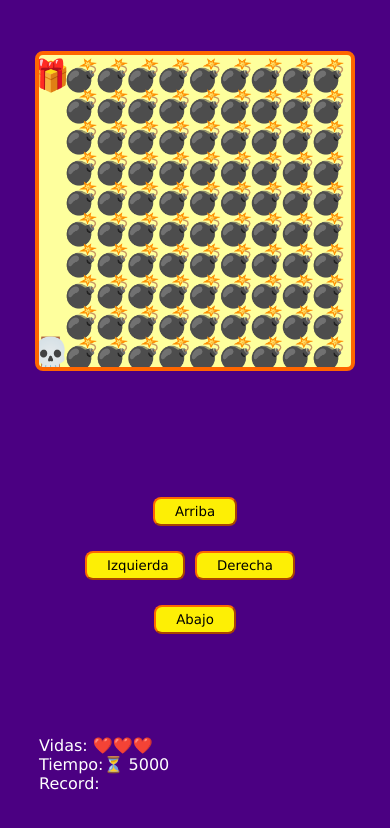
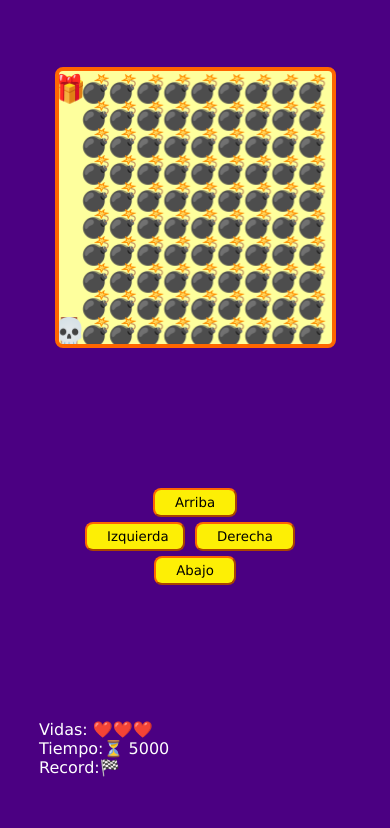
Before and after one commit to jordiaz87/videogames, a plain HTML site: page index.html in a window 390 px wide. Drawn offline with Linux system fonts and the light colour scheme.

Commit message:
Depurando errores del juego

```diff
--- a/game.js
+++ b/game.js
@@ -38,13 +38,17 @@ window.addEventListener('resize', setCanvasSize);
 
 function setCanvasSize() {
     if (window.innerHeight > window.innerWidth) {
-        canvasSize = window.innerWidth * 0.8;
+        canvasSize = window.innerWidth * 0.7;
     } else {
-        canvasSize = window.innerHeight * 0.8;
+        canvasSize = window.innerHeight * 0.7;
     }
+
+    canvasSize = Number(canvasSize.toFixed(0));
     canvas.setAttribute('width', canvasSize);
     canvas.setAttribute('height', canvasSize);
     elementsSize = canvasSize / 10.1;
+    playerPosition.x = undefined;
+    playerPosition.y = undefined;
     startGame();
 }
 
--- a/index.html
+++ b/index.html
@@ -24,7 +24,7 @@
             <!-- Pendiente -->
             <p>Vidas: <span id="lives"></span></p>
             <p>Tiempo:⏳ <span id="time"></span></p>
-            <p>Record: <span id="record"></span></p>
+            <p>Record:🏁<span id="record"></span></p>
             <p id="result"></p>
         </div>
     </div>
--- a/styles.css
+++ b/styles.css
@@ -57,6 +57,6 @@ body {
   }
 
   @media (max-width: 440px) {
-    button { margin-top: 25px; }
+    button { margin-top: 5px; }
     #up, #down { margin-left: 100%; margin-right: 100%; }
   }
```
